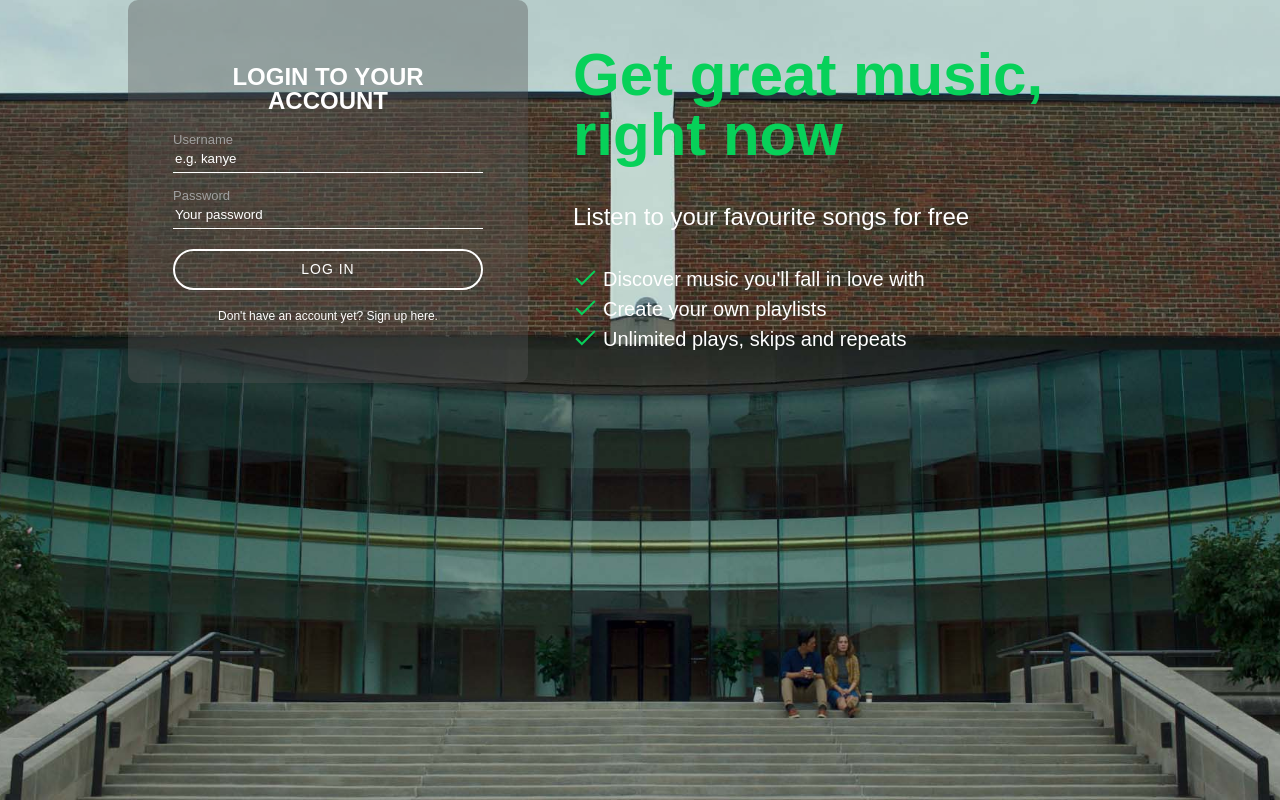
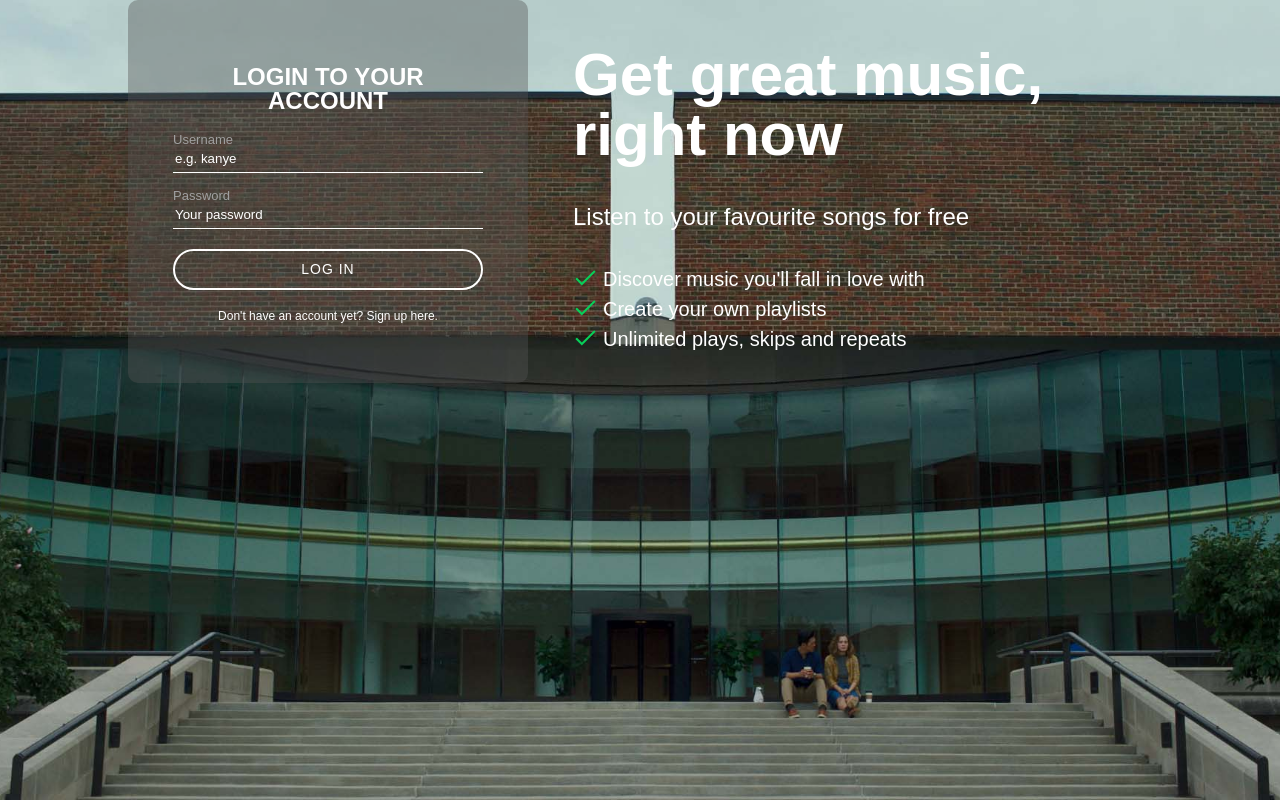
Before and after one commit to dinvilliers/music, a PHP site: page /register.php in a window 1280 px wide. Run offline with PHP 8.4, Linux system fonts and the light colour scheme; data that the repository does not hold is empty.

Commit message:
Update register.css

```diff
--- a/assets/css/register.css
+++ b/assets/css/register.css
@@ -123,7 +123,7 @@ html, body {
 }
 
 #loginText h1 {
-  color: #07d159;
+  color: #ffffff;
   font-size: 60px;
   font-weight: bold;
 
```
